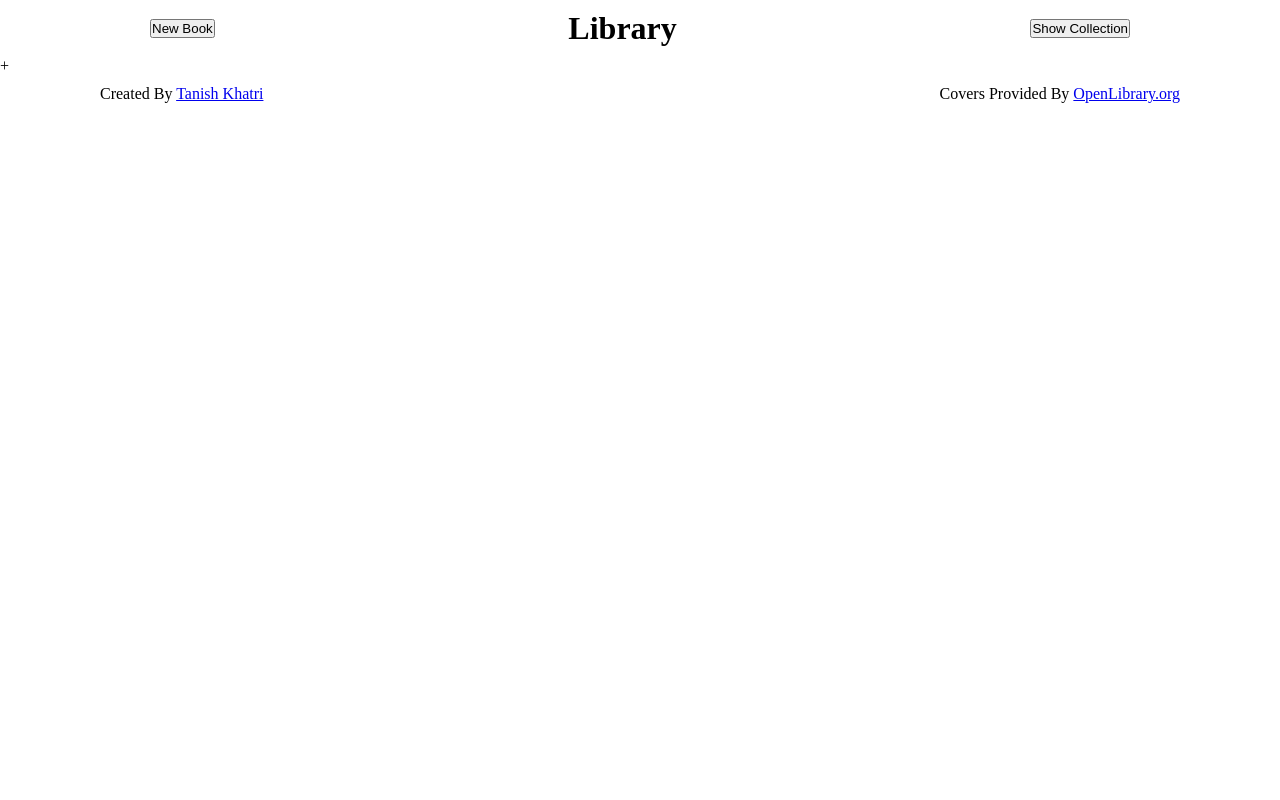
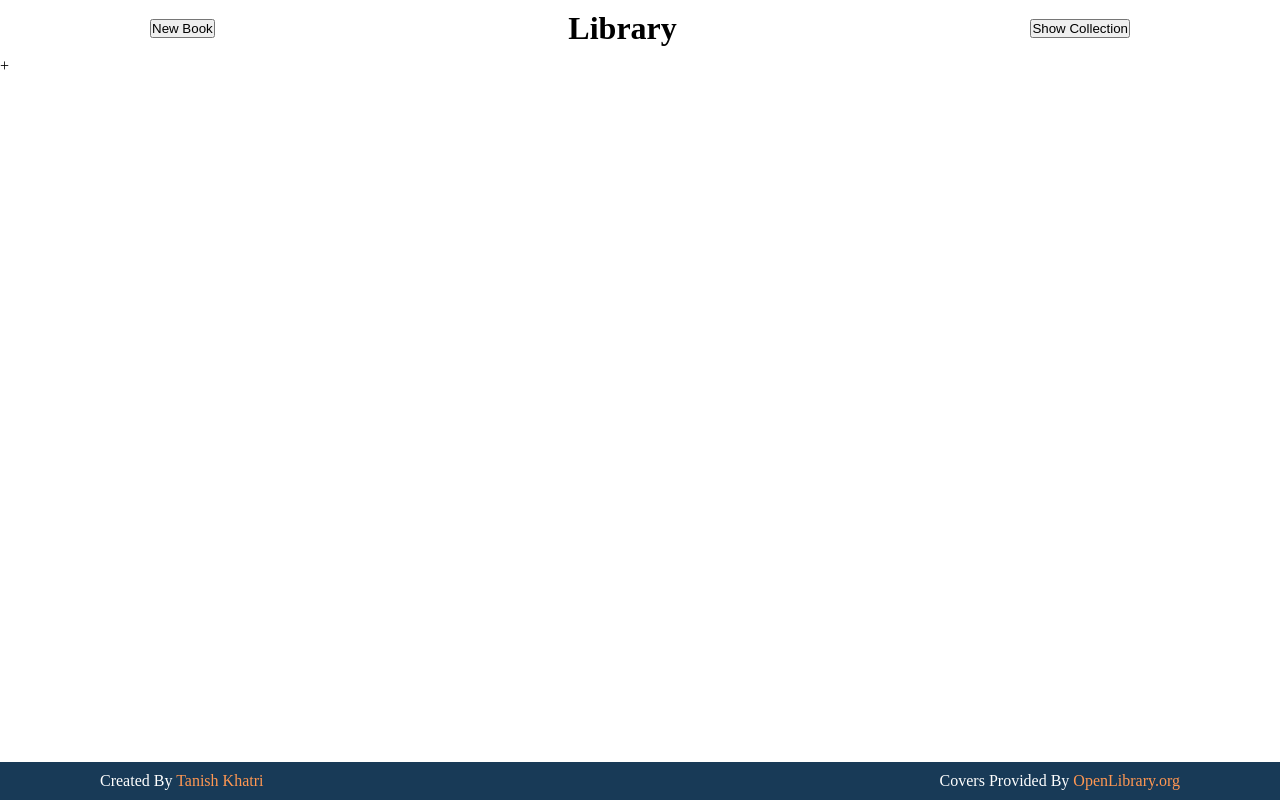
Before and after one commit to TanishKhatri/Library, a plain HTML site: page index.html in a window 1280 px wide. Drawn offline with Linux system fonts and the light colour scheme.

Commit message:
Styled the footer

```diff
--- a/styles.css
+++ b/styles.css
@@ -2,6 +2,15 @@
     box-sizing: border-box;
     margin: 0;
     padding: 0;
+}
+
+a {
+    color: var(--orange);
+    text-decoration: none;
+}
+
+a:hover {
+    text-decoration: underline;
 }
 
 :root {
@@ -12,13 +21,14 @@
     --dark-blue: #183A57;
     --black: #000000;
     --red: #ff0000;
+    --orange: #ff9752;
 }
 
 body {
     display: flex;
     flex-direction: column;
-    min-width: 1vw;
-    min-height: 1vh;
+    min-width: 100vw;
+    min-height: 100vh;
 }
 
 .header {
@@ -37,4 +47,6 @@ body {
     justify-content: space-between;
     align-items: center;
     padding: 10px 100px;
+    background-color: var(--dark-blue);
+    color: var(--white);
 }
```
